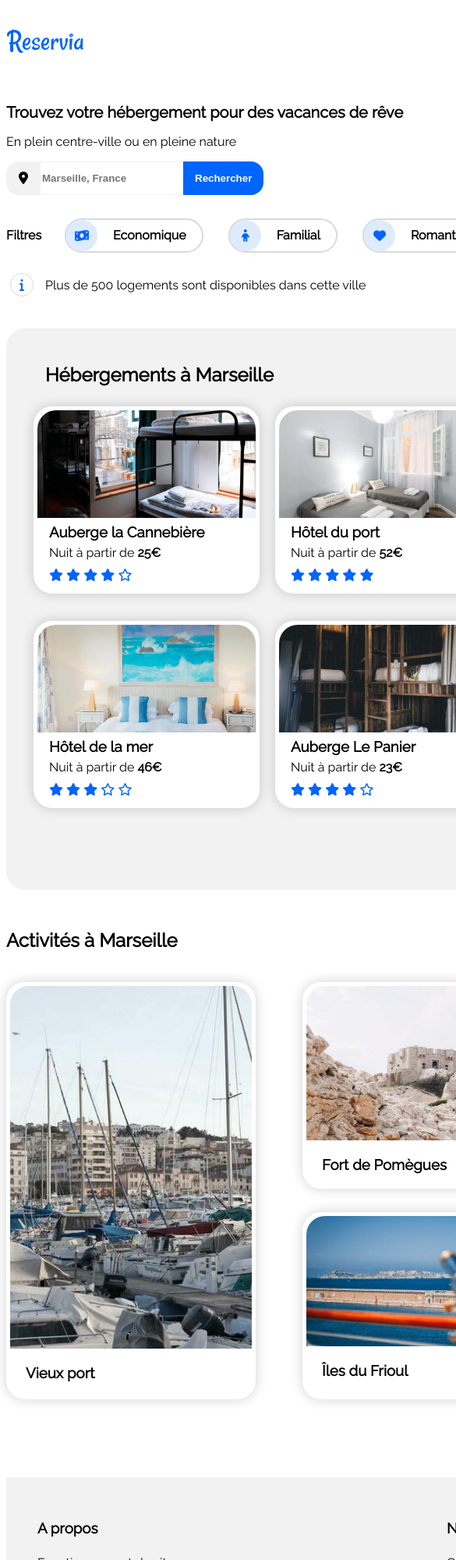
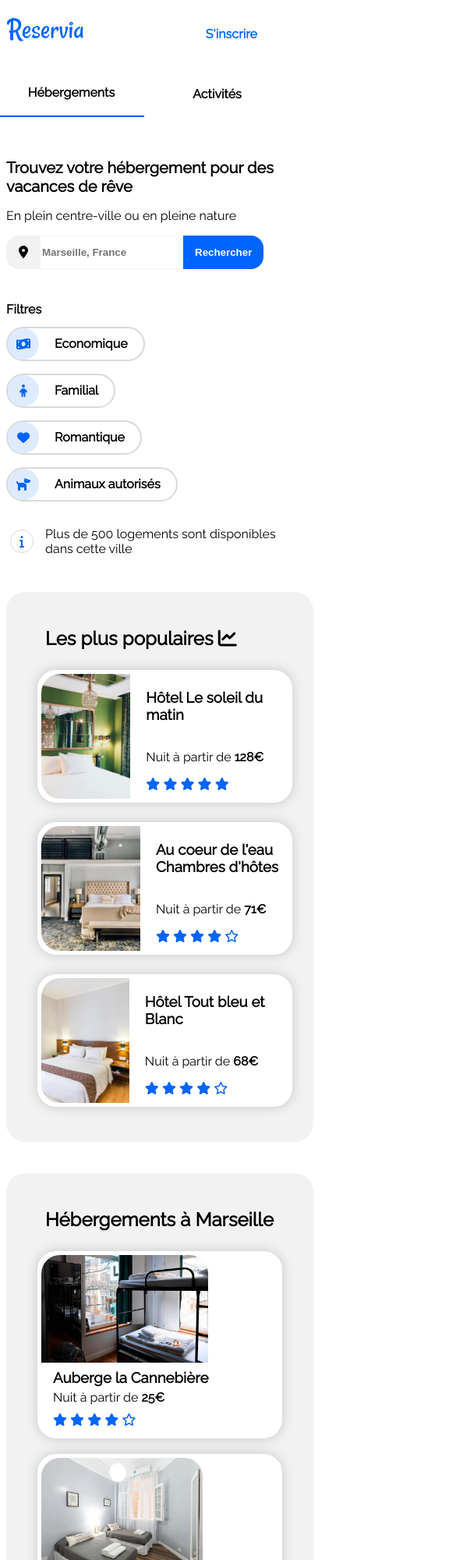
Before and after one commit to RemyHub92/Projet-2, a plain HTML site: page index.html in a window 390 px wide. Shown: the top 2000 px of the page at 78% size, 585 px wide, since content can reach past the window. Drawn offline with Linux system fonts and the light colour scheme.

Commit message:
realisation responsive tablette et mobile

```diff
--- a/index.html
+++ b/index.html
@@ -19,16 +19,15 @@
 
     <header class="header">
 
-      <a href="Accueil.html">
+      <a class="bloc.logo" href="Accueil.html">
         <img class="logo" src="images/logo/Reservia.png" alt="logo_Reservia">
       </a>
 
       <div class="menu">
-
         <nav class="left">
           <ul>
-            <li class="menu_head"> <a href="#ancre1"> Hébergements </a></li>
-            <li class="menu_head"> <a href="#ancre2"> Activités </a></li>
+            <li class="menu_head"> <a class="colortext" href="#ancre1"> Hébergements </a></li>
+            <li class="menu_head2"> <a  href="#ancre2"> Activités </a></li>
           </ul>
         </nav>
 
@@ -37,6 +36,31 @@
       </div>
 
     </header>
+
+    <header class="header_mobile">
+
+      <div class="mobile_shaping">
+        <a class="bloc_logo" href="Accueil.html">
+          <img class="logo" src="images/logo/Reservia.png" alt="logo_Reservia">
+        </a>
+
+        <div class="menu_signup"> <a href="#" class="menu_signup2"> S'inscrire </a></div>
+      </div>
+
+
+        <nav class="left">
+          <ul>
+            <li class="menu_head"> <a class="colortext" href="#ancre1"> Hébergements </a></li>
+            <li class="menu_head2"> <a href="#ancre2"> Activités </a></li>
+          </ul>
+        </nav>
+
+
+    </header>
+
+
+
+
 
 
     <section class="search">
@@ -56,6 +80,8 @@
 
       <div class="search_bloc_main">
         <h2 class="search_filter"> Filtres </h2>
+
+        <div class="search_bloc_filter">
 
           <div class="search_bloc">
             <div class="search_bloc_icon">
@@ -84,6 +110,9 @@
             </div>
             <span class="search_bloc_title"> Animaux autorisés </span>
           </div>
+
+        </div>
+
       </div>
 
       <div class="search_bloc2">
@@ -113,7 +142,8 @@
             <article class="host_body_bloc">
               <a href="#">
                 <figure class="host_body_bloc_figure">
-                  <img class="host_body_bloc_pic" src="images/hebergements/4_small/marcus-loke-WQJvWU_HZFo-unsplash.jpg" alt="chambre avec un lit superposé">
+                  <img class="host_body_bloc_pic" src="images/hebergements/4_small/marcus-loke-WQJvWU_HZFo-unsplash.jpg"
+                    alt="chambre avec un lit superposé">
                   <div class="host_body_bloc_text">
                     <figcaption class="host_body_bloc_figure_caption">
                       <h3> Auberge la Cannebière </h3>
@@ -134,7 +164,8 @@
             <article class="host_body_bloc">
               <a href="#">
                 <figure class="host_body_bloc_figure">
-                  <img class="host_body_bloc_pic" src="images/hebergements/4_small/fred-kleber-gTbaxaVLvsg-unsplash.jpg" alt="chambre grise avec deux lits">
+                  <img class="host_body_bloc_pic" src="images/hebergements/4_small/fred-kleber-gTbaxaVLvsg-unsplash.jpg"
+                    alt="chambre grise avec deux lits">
                   <div class="host_body_bloc_text">
                     <figcaption class="host_body_bloc_figure_caption">
                       <h3> Hôtel du port </h3>
@@ -155,7 +186,8 @@
             <article class="host_body_bloc">
               <a href="#">
                 <figure class="host_body_bloc_figure">
-                  <img class="host_body_bloc_pic" src="images/hebergements/4_small/reisetopia-B8WIgxA_PFU-unsplash.jpg" alt="chambre avec un lit et rangements">
+                  <img class="host_body_bloc_pic" src="images/hebergements/4_small/reisetopia-B8WIgxA_PFU-unsplash.jpg"
+                    alt="chambre avec un lit et rangements">
                   <div class="host_body_bloc_text">
                     <figcaption class="host_body_bloc_figure_caption">
                       <h3> Hôtel Les mouettes </h3>
@@ -180,7 +212,9 @@
             <article class="host_body_bloc">
               <a href="#">
                 <figure class="host_body_bloc_figure">
-                  <img class="host_body_bloc_pic" src="images/hebergements/4_small/annie-spratt-Eg1qcIitAuA-unsplash.jpg" alt="chambre avec un lit et un tableau">
+                  <img class="host_body_bloc_pic"
+                    src="images/hebergements/4_small/annie-spratt-Eg1qcIitAuA-unsplash.jpg"
+                    alt="chambre avec un lit et un tableau">
                   <div class="host_body_bloc_text">
                     <figcaption class="host_body_bloc_figure_caption">
                       <h3> Hôtel de la mer </h3>
@@ -201,7 +235,8 @@
             <article class="host_body_bloc">
               <a href="#">
                 <figure class="host_body_bloc_figure">
-                  <img class="host_body_bloc_pic" src="images/hebergements/4_small/nicate-lee-kT-ZyaiwBe0-unsplash.jpg" alt="chambre avec des lits en bois">
+                  <img class="host_body_bloc_pic" src="images/hebergements/4_small/nicate-lee-kT-ZyaiwBe0-unsplash.jpg"
+                    alt="chambre avec des lits en bois">
                   <div class="host_body_bloc_text">
                     <figcaption class="host_body_bloc_figure_caption">
                       <h3> Auberge Le Panier </h3>
@@ -222,7 +257,9 @@
             <article class="host_body_bloc">
               <a href="#">
                 <figure class="host_body_bloc_figure">
-                  <img class="host_body_bloc_pic" src="images/hebergements/4_small/febrian-zakaria-M6S1WvfW68A-unsplash.jpg" alt="chambre avec des lits et un bureau">
+                  <img class="host_body_bloc_pic"
+                    src="images/hebergements/4_small/febrian-zakaria-M6S1WvfW68A-unsplash.jpg"
+                    alt="chambre avec des lits et un bureau">
                   <div class="host_body_bloc_text">
                     <figcaption class="host_body_bloc_figure_caption">
                       <h3> Hôtel chez Amina </h3>
@@ -259,7 +296,9 @@
           <article class="host_aside_bloc">
             <a class="aside_link" href="#">
               <div class="host_aside_bloc_img">
-                <img class="host_aside_bloc_pic" src="images/hebergements/4_small/emile-guillemot-Bj_rcSC5XfE-unsplash.jpg" alt="chambre verte avec un lit">
+                <img class="host_aside_bloc_pic"
+                  src="images/hebergements/4_small/emile-guillemot-Bj_rcSC5XfE-unsplash.jpg"
+                  alt="chambre verte avec un lit">
               </div>
               <div class="host_aside_bloc_text">
                 <h3> Hôtel Le soleil du matin </h3>
@@ -278,7 +317,8 @@
           <article class="host_aside_bloc">
             <a class="aside_link" href="#">
               <div class="host_aside_bloc_img">
-                <img class="host_aside_bloc_pic" src="images/hebergements/4_small/aw-creative-VGs8z60yT2c-unsplash.jpg" alt="chambre moderne avec un lit">
+                <img class="host_aside_bloc_pic" src="images/hebergements/4_small/aw-creative-VGs8z60yT2c-unsplash.jpg"
+                  alt="chambre moderne avec un lit">
               </div>
               <div class="host_aside_bloc_text">
                 <h3> Au coeur de l'eau <br> Chambres d'hôtes </h3>
@@ -298,7 +338,9 @@
           <article class="host_aside_bloc">
             <a class="aside_link" href="#">
               <div class="host_aside_bloc_img">
-                <img class="host_aside_bloc_pic" src="images/hebergements/4_small/febrian-zakaria-sjvU0THccQA-unsplash.jpg" alt="chambre avec un lit double et eclairages">
+                <img class="host_aside_bloc_pic"
+                  src="images/hebergements/4_small/febrian-zakaria-sjvU0THccQA-unsplash.jpg"
+                  alt="chambre avec un lit double et eclairages">
               </div>
               <div class="host_aside_bloc_text">
                 <h3> Hôtel Tout bleu et Blanc </h3>
@@ -333,50 +375,56 @@
 
       <div class="activity_bloc">
 
-        <a href="#">
+        <a class="activity_link" href="#">
           <div class="activity_bloc1">
-            <img class="activity_bloc_pic" src="images\activites\4_small\reno-laithienne-QUgJhdY5Fyk-unsplash.jpg" alt="photo du port">
+            <img class="activity_bloc_pic" src="images\activites\4_small\reno-laithienne-QUgJhdY5Fyk-unsplash.jpg"
+              alt="photo du port">
             <h3 class="activity_bloc_title"> Vieux port </h3>
           </div>
         </a>
 
         <div class="activity_column1">
 
-          <a href="#">
+          <a class="activity_link" href="#">
             <div class="activity_bloc2">
-              <img class="activity_bloc_pic" src="images\activites\4_small\paul-hermann-QFTrLdQIRhI-unsplash.jpg" alt="photo du fort">
+              <img class="activity_bloc_pic" src="images\activites\3_medium\paul-hermann-QFTrLdQIRhI-unsplash.jpg"
+                alt="photo du fort">
               <h3 class="activity_bloc_title"> Fort de Pomègues </h3>
             </div>
           </a>
 
-          <a href="#">
+          <a class="activity_link" href="#">
             <div class="activity_bloc3">
-              <img class="activity_bloc_pic" src="images\activites\4_small\kevin-hikari-rV_Qd1l-VXg-unsplash.jpg" alt="photo de la plage">
+              <img class="activity_bloc_pic" src="images\activites\4_small\kevin-hikari-rV_Qd1l-VXg-unsplash.jpg"
+                alt="photo de la plage">
               <h3 class="activity_bloc_title"> Îles du Frioul </h3>
             </div>
           </a>
 
         </div>
 
-        <a href="#">
+        <a class="activity_link" href="#">
           <div class="activity_bloc1">
-            <img class="activity_bloc_pic" src="images\activites\4_small\kilyan-sockalingum-NR8-cBCN3aI-unsplash.jpg" alt="photo des Calanques">
+            <img class="activity_bloc_pic" src="images\activites\4_small\kilyan-sockalingum-NR8-cBCN3aI-unsplash.jpg"
+              alt="photo des Calanques">
             <h3 class="activity_bloc_title"> Parc National des Calanques </h3>
           </div>
         </a>
 
         <div class="activity_column2">
 
-          <a href="#">
+          <a class="activity_link" href="#">
             <div class="activity_bloc2">
-              <img class="activity_bloc_pic" src="images\activites\4_small\florian-wehde-xW9e8gdotxI-unsplash.jpg" alt="photo de la ville">
+              <img class="activity_bloc_pic" src="images\activites\4_small\florian-wehde-xW9e8gdotxI-unsplash.jpg"
+                alt="photo de la ville">
               <h3 class="activity_bloc_title"> Notre-Dame-de-la-Garde </h3>
             </div>
           </a>
 
-          <a href="#">
+          <a class="activity_link" href="#">
             <div class="activity_bloc3">
-              <img class="activity_bloc_pic" src="images\activites\4_small\lena-paulin-wH2-EJoDcV0-unsplash.jpg" alt="photo du parc">
+              <img class="activity_bloc_pic" src="images\activites\4_small\lena-paulin-wH2-EJoDcV0-unsplash.jpg"
+                alt="photo du parc">
               <h3 class="activity_bloc_title"> Parc Longchamp </h3>
             </div>
           </a>
--- a/style.css
+++ b/style.css
@@ -3,12 +3,12 @@ body {
   margin-top: -16px;
 }
 
-.bloc_page{
-  width: 1440px;
+.bloc_page {
+  max-width: 1440px;
   margin: auto;
 }
 
-header{
+header {
   display: flex;
   align-items: center;
   justify-content: space-between;
@@ -16,29 +16,32 @@ header{
   margin: 0 0 20px 0;
 }
 
-
-.logo{
+.logo {
   width: 100px;
   margin-top: 30px;
 }
 
-.menu{
+.menu {
   display: flex;
   flex-direction: row;
   align-items: center;
 }
 
-.left{
+.header_mobile {
+  display: none;
+}
+
+.left {
   display: flex;
 }
 
-.menu_signup{
+.menu_signup {
   display: flex;
   padding: 30px 20px 30px 20px;
   color: #0065FC;
 }
 
-nav ul{
+nav ul {
   display: flex;
   align-items: flex-end;
   justify-content: space-between;
@@ -47,90 +50,75 @@ nav ul{
   font-weight: bold;
 }
 
-nav li{
+nav li {
   padding: 30px 20px 30px 20px;
 }
 
-nav a{
+nav a {
   display: inline-block;
   text-decoration: none;
   color: #000;
 }
 
-.menu_head:hover{
+.menu_head {
   border-top: 2px solid #0065FC;
   padding-top: 28px;
 }
 
-nav li> a:hover{
+.menu_head2:hover {
+  border-top: 2px solid #0065FC;
+  padding-top: 28px;
+}
+
+.colortext {
   color: #0065FC;
 }
 
-.menu_signup2:link{
+nav li>a:hover {
+  color: #0065FC;
+}
+
+.menu_signup2:link {
   font-weight: bold;
   color: #0065FC;
-  }
-
-.menu_signup2:hover{
-  transform: scale(1.050);
 }
 
+.menu_signup2:visited {
+  font-weight: bold;
+  color: #0065FC;
+}
 
-@@media all and (max-width: 576px) {
-  .bloc_page{
-    width: auto;
-  }
-
-  .header{
-    display: flex;
-    justify-content: flex-start;
-    flex-direction: column;
-    flex-wrap: wrap;
-    width: auto;
-  }
-
-  .menu{
-    display: flex;
-    flex-direction: column;
-
-  }
-
-  .left{
-    display: flex;
-    flex: 1;
-  }
-
-  .menu_signup{
-    display: flex;
-  }
+.menu_signup2:hover {
+  transform: scale(1.050);
 }
 
 
 
 
-section{
+
+section {
   display: flex;
   justify-content: space-between;
   flex-direction: column;
 }
 
 
-form{
+form {
   display: inline-flex;
 }
 
-h1{
+h1 {
   font-size: 20px;
   margin-bottom: 0;
 }
 
-.search_icon_search{
+.search_icon_search {
   padding: 12px 16px;
   background-color: #F2F2F2;
   border-radius: 1rem 0 0 1rem;
 }
 
-.search_search{
+.search_search {
   font-weight: bold;
   border-right: none;
   border-left: none;
@@ -139,7 +127,7 @@ h1{
   color: #00000069;
 }
 
-.search_button{
+.search_button {
   background-color: #0065FC;
   color: white;
   border-radius: 0 1rem 1rem 0;
@@ -150,18 +138,23 @@ h1{
   padding-right: 15px;
 }
 
-.search_bloc_main{
+.search_bloc_main {
   display: flex;
   margin-top: 30px;
 }
 
-.search_filter{
+.search_filter {
   margin-right: 30px;
   margin-top: 12px;
   font-size: 16px;
 }
 
-.search_bloc{
+.search_bloc_filter {
+  display: flex;
+  flex-direction: row;
+}
+
+.search_bloc {
   display: flex;
   align-items: center;
   border: 2px solid #D9D9D9;
@@ -171,19 +164,19 @@ h1{
   cursor: pointer;
 }
 
-.search_bloc:hover{
-  background-color: #0065FC;
-  transform: scale(1.015);
+.search_bloc:hover {
+  background-color: #DEEBFF;
+  transform: scale(1.02);
   font-weight: bold;
-  color: white;
+  color: #0065FC;
 }
 
-.search_bloc_icon{
+.search_bloc_icon {
   padding: 10px 10px;
   border-radius: 100%;
   cursor: pointer;
   background-color: #DEEBFF;
-  color:  #0065FC;
+  color: #0065FC;
   width: 20px;
   height: 20px;
   align-items: center;
@@ -191,40 +184,40 @@ h1{
   display: flex;
 }
 
-.search_bloc_title{
+.search_bloc_title {
   padding-left: 20px;
   padding-right: 20px;
   font-weight: bold;
 }
 
-.search_bloc2{
+.search_bloc2 {
   display: flex;
   align-items: center;
   margin-top: 0px;
   padding-left: 5px;
 }
 
-.search_bloc2_icon{
+.search_bloc2_icon {
   color: #0065FC;
   height: 1rem;
   width: 1rem;
   min-height: 1rem;
   min-width: 1rem;
   padding: 6px 6px;
-  border: 1px solid  #D9D9D9;
+  border: 1px solid #D9D9D9;
   border-radius: 100%;
   display: flex;
   align-items: center;
   justify-content: center;
 }
 
-.search_bloc2_title2{
+.search_bloc2_title2 {
   padding-left: 15px;
 }
 
 /*---------------*/
 
-.host{
+.host {
   display: flex;
   padding-top: 30px;
   margin-bottom: 50px;
@@ -233,7 +226,7 @@ h1{
   height: 700px;
 }
 
-.host_body{
+.host_body {
   background-color: #F2F2F2;
   border-radius: 1.5rem;
   padding: 10px;
@@ -244,14 +237,14 @@ h1{
   margin-right: 40px;
 }
 
-.host_body_header{
+.host_body_header {
   padding-left: 40px;
   padding-top: 40px;
   font-weight: bold;
   height: 20px;
 }
 
-.host_body_square{
+.host_body_square {
   display: flex;
   flex-direction: column;
   align-items: center;
@@ -259,18 +252,18 @@ h1{
 
 }
 
-.host_body_square1{
+.host_body_square1 {
   display: flex;
   justify-content: center;
   margin-bottom: 15px;
 }
 
-.host_body_square2{
+.host_body_square2 {
   display: flex;
   justify-content: center;
 }
 
-.host_body_bloc{
+.host_body_bloc {
   display: flex;
   background-color: white;
   border-radius: 1.5rem;
@@ -278,21 +271,21 @@ h1{
   margin: 10px;
 }
 
-.host_body_bloc:hover{
+.host_body_bloc:hover {
   transform: scale(1.015);
 }
 
-a:link{
+a:link {
   text-decoration: none;
 }
 
-.host_body_bloc_figure{
+.host_body_bloc_figure {
   width: 280px;
   height: 230px;
   margin: 5px;
 }
 
-.host_body_bloc_pic{
+.host_body_bloc_pic {
   height: 60%;
   width: 100%;
   object-fit: cover;
@@ -300,28 +293,28 @@ a:link{
 
 }
 
-.host_body_bloc_text{
+.host_body_bloc_text {
   line-height: 0.5em;
   padding-left: 15px;
   margin-top: -8px;
 }
 
-.host_body_bloc_figure_caption{
+.host_body_bloc_figure_caption {
   color: black;
   text-decoration: none;
 }
 
-.host_body_bloc_sub{
+.host_body_bloc_sub {
   color: black;
 }
 
-.host_body_bloc_stars{
+.host_body_bloc_stars {
   color: #0065FC;
 }
 
 /*-------------*/
 
-.host_aside{
+.host_aside {
   display: flex;
   background-color: #F2F2F2;
   border-radius: 1.5rem;
@@ -331,7 +324,7 @@ a:link{
   height: 100%;
 }
 
-.host_aside_header{
+.host_aside_header {
   padding-left: 40px;
   padding-top: 40px;
   font-weight: bold;
@@ -339,7 +332,7 @@ a:link{
   margin-bottom: 0px;
 }
 
-.host_aside_square{
+.host_aside_square {
   display: flex;
   align-items: flex-start;
   justify-content: flex-start;
@@ -347,7 +340,7 @@ a:link{
   padding: 20px;
 }
 
-.host_aside_bloc{
+.host_aside_bloc {
   display: flex;
   background-color: white;
   border-radius: 1.5rem;
@@ -356,27 +349,27 @@ a:link{
   padding: 5px;
 }
 
-.host_aside_bloc:hover{
+.host_aside_bloc:hover {
   transform: scale(1.015);
 }
 
-a:link{
+a:link {
   color: black;
   text-decoration: none;
 }
 
-.aside_link{
+.aside_link {
   display: flex;
   flex-direction: row;
 }
 
-.host_aside_bloc_img{
+.host_aside_bloc_img {
   display: flex;
   width: 40%;
   height: 160px;
 }
 
-.host_aside_bloc_pic{
+.host_aside_bloc_pic {
   display: flex;
   height: 100%;
   width: 100%;
@@ -384,14 +377,14 @@ a:link{
   border-radius: 1.5rem 0 0 1.5rem;
 }
 
-.host_aside_bloc_text{
+.host_aside_bloc_text {
   display: flex;
   flex-direction: column;
   margin-left: 20px;
   color: black;
 }
 
-.host_aside_bloc_text_stars{
+.host_aside_bloc_text_stars {
   color: #0065FC;
 }
 
@@ -400,16 +393,16 @@ a:link{
 
 /*-------------------*/
 
-.activity_bloc{
+.activity_bloc {
   display: flex;
   flex-direction: row;
   justify-content: space-between;
 }
 
-.activity_bloc1{
+.activity_bloc1 {
   display: flex;
   flex-direction: column;
-  padding: 5px;
+  padding: 0px 0px 0px 0px;
   border-radius: 1.5rem;
   box-shadow: 0 0 16px #0000002e;
   width: 310px;
@@ -417,11 +410,11 @@ a:link{
   margin-left: 0px;
 }
 
-.activity_bloc1:hover{
+.activity_bloc1:hover {
   transform: scale(1.015);
 }
 
-.activity_column1{
+.activity_column1 {
   display: flex;
   flex-direction: column;
   width: 310px;
@@ -430,41 +423,41 @@ a:link{
 }
 
 
-.activity_bloc2{
+.activity_bloc2 {
   display: flex;
   flex-direction: column;
-  padding: 5px 5px 40px 5px;
+  padding: 0px 0px 45px 0px;
   border-radius: 1.5rem;
   box-shadow: 0 0 16px #0000002e;
   height: 220px;
   margin-bottom: 30px;
 }
 
-.activity_bloc2:hover{
+.activity_bloc2:hover {
   transform: scale(1.015);
 }
 
-.activity_bloc3{
+.activity_bloc3 {
   display: flex;
   flex-direction: column;
-  padding: 5px 5px 50px 5px;
+  padding: 0px 0px 45px 0px;
   border-radius: 1.5rem;
   box-shadow: 0 0 16px #0000002e;
   height: 185px;
 }
 
-.activity_bloc3:hover{
+.activity_bloc3:hover {
   transform: scale(1.015);
 }
 
-.activity_column2{
+.activity_column2 {
   display: flex;
   flex-direction: column;
   width: 310px;
   margin-left: 40px;
 }
 
-.activity_bloc_pic{
+.activity_bloc_pic {
   display: flex;
   width: 100%;
   height: 90%;
@@ -472,7 +465,7 @@ a:link{
   border-radius: 1.5rem 1.5rem 0 0;
 }
 
-.activity_bloc_title{
+.activity_bloc_title {
   display: flex;
   margin-top: 20px;
   margin-left: 20px;
@@ -483,7 +476,7 @@ a:link{
 /*-----------*/
 
 
-footer{
+footer {
   background-color: #F2F2F2;
   padding-bottom: 40px;
   padding-top: 35px;
@@ -491,35 +484,360 @@ footer{
   margin-bottom: -8px;
 }
 
-.footer_menu{
+.footer_menu {
   display: flex;
   flex-direction: row;
   justify-content: flex-start;
 }
 
-.footer_menu_1{
+.footer_menu_1 {
   display: flex;
   flex-direction: column;
   padding-left: 40px;
 }
 
-.footer_menu_2{
+.footer_menu_2 {
   display: flex;
   flex-direction: column;
   padding-left: 300px;
 }
 
-.footer_menu_3{
+.footer_menu_3 {
   display: flex;
   flex-direction: column;
   padding-left: 300px;
 }
 
-.footer_link{
+.footer_link {
   color: black;
   line-height: 30px;
 }
 
-.footer_link:hover{
+.footer_link:hover {
   font-weight: bold;
 }
+
+
+@media all and (max-width: 992px) {
+  .bloc_page {
+    width: 100%;
+  }
+
+  .header {
+    display: flex;
+    flex-direction: column;
+    justify-content: center;
+  }
+
+  .logo {
+    margin-left: -80px;
+  }
+
+  .menu {
+    display: flex;
+    justify-content: center;
+    margin-left: -150px;
+  }
+
+  .menu_head {
+    border-top: none;
+    border-bottom: 2px solid #0065FC;
+    padding-bottom: 20px;
+  }
+
+  .menu_head2 {
+    padding-bottom: 20px;
+  }
+
+  .menu_head2:hover {
+    color: #0065FC;
+    border-top: none;
+    border-bottom: 2px solid #0065FC;
+  }
+
+  .menu_signup {
+    padding-bottom: 20px;
+  }
+
+  .search_bloc_main {
+    display: flex;
+    flex-direction: column;
+  }
+
+  .search_filter {
+    display: flex;
+  }
+
+  .search_bloc_filter {
+    display: flex;
+    flex-direction: row;
+    flex-wrap: wrap;
+  }
+
+  .host {
+    display: flex;
+    flex-direction: column-reverse;
+    height: auto;
+    width: 100%;
+  }
+
+  .host_body {
+    display: flex;
+    width: 100%;
+    margin-bottom: 20px;
+  }
+
+  .host_body_square {
+    display: flex;
+    flex-direction: row;
+  }
+
+  .host_body_square1 {
+    display: flex;
+    flex-direction: column;
+    width: 50%;
+  }
+
+  .host_body_square2 {
+    display: flex;
+    flex-direction: column;
+    width: 50%;
+    margin-bottom: 15px;
+  }
+
+  .host_aside {
+    margin-bottom: 40px;
+    width: 100%;
+  }
+
+  .host_aside_bloc {
+    width: 95%;
+
+  }
+
+  .host_body_bloc_figure {
+    width: auto;
+  }
+
+  .host_aside_bloc_pic {
+    height: 100%;
+    width: 100%;
+    object-fit: cover;
+    border-radius: 1.5rem 0 0 1.5rem;
+  }
+
+  .activity {
+    display: flex;
+    width: 100%;
+    margin-top: 20px;
+    margin-bottom: 180px;
+  }
+
+  .activity_header {
+    margin: 0px 0px 0px 50px;
+  }
+
+  #ancre2 {
+    margin-bottom: 0px;
+  }
+
+  .activity_bloc {
+    display: flex;
+    flex-wrap: wrap;
+    flex-direction: column;
+    justify-content: center;
+    align-items: center;
+    height: 900px;
+    width: 100%;
+  }
+
+  .activity_link {
+    height: 260px;
+    width: auto;
+  }
+
+  .activity_bloc>.activity_link {
+    width: 50%;
+  }
+
+  .activity_bloc1 {
+    height: 220px;
+    width: auto;
+    padding-bottom: 40px;
+    margin: 20px;
+  }
+
+  .activity_column1 {
+    width: 50%;
+    margin: 60px 0px 0px 0px;
+    align-items: center;
+  }
+
+  .activity_column2 {
+    width: 50%;
+    margin: 60px 0px 0px 0px;
+    align-items: center;
+  }
+
+  .activity_bloc2 {
+    height: 220px;
+    width: auto;
+    margin: 20px;
+  }
+
+  .activity_bloc3 {
+    height: 220px;
+    width: auto;
+    margin: 80px 20px 20px 20px;
+  }
+
+  .footer {
+    width: 100%;
+  }
+
+  .footer_menu {
+    width: auto;
+    display: flex;
+    justify-content: flex-start;
+  }
+
+  .footer_menu_1 {
+    width: 33%;
+  }
+
+  .footer_menu_2 {
+    padding: 0px 0px 0px 20px;
+    width: 33%;
+  }
+
+  .footer_menu_3 {
+    padding: 0px 0px 0px 20px;
+    width: 33%;
+  }
+
+}
+
+
+@media all and (max-width: 576px) {
+  .bloc_page {
+    width: 100%;
+  }
+
+  .header {
+    display: none;
+  }
+
+  .header_mobile {
+    width: 100%;
+    display: flex;
+    flex-direction: column;
+    text-align: center;
+  }
+
+  .mobile_shaping {
+    width: 100%;
+    display: flex;
+    justify-content: space-between;
+  }
+
+  .logo {
+    padding: 0px;
+    margin-left: 0;
+  }
+
+  .menu_signup {
+    margin-top: 20px;
+    margin-right: 2rem;
+  }
+
+  .left {
+    width: 100%;
+    display: flex;
+    justify-content: space-between;
+    margin-left: -20px;
+  }
+
+  nav ul {
+    width: 100%;
+    padding: 0px;
+  }
+
+  .menu_head {
+    padding: 20px;
+    width: 50%;
+  }
+
+  .menu_head2 {
+    border-bottom: none;
+    padding: 20px;
+    width: 50%;
+  }
+
+  .menu_head2:hover {
+    padding-top: 0;
+  }
+
+  .colortext {
+    color: #0065FC;
+  }
+
+
+  .host_body {
+    height: auto;
+  }
+
+  .host_body_square {
+    display: flex;
+    flex-direction: column;
+  }
+
+  .host_body_square1 {
+    width: 100%;
+  }
+
+  .host_body_square2 {
+    width: 100%;
+  }
+
+  .activity {
+    display: flex;
+    align-items: center;
+  }
+
+  .activity_header {
+    margin-bottom: 30px;
+  }
+
+  .activity_bloc {
+    height: auto;
+  }
+
+  .activity_bloc>.activity_link {
+    width: 100%;
+  }
+
+  .activity_column1 {
+    width: 100%;
+    margin-bottom: 120px;
+  }
+
+  .activity_column2 {
+    width: 100%;
+  }
+
+  .footer_menu {
+    flex-direction: column;
+  }
+
+  .footer_menu_1 {
+    padding-left: 20px;
+  }
+
+  .footer_menu_2 {
+    padding: 20px 0px 0px 20px;
+  }
+
+  .footer_menu_2 {
+    padding: 20px 0px 0px 20px;
+  }
+}
```
Lines whose indentation alone changed are shown as unchanged.
